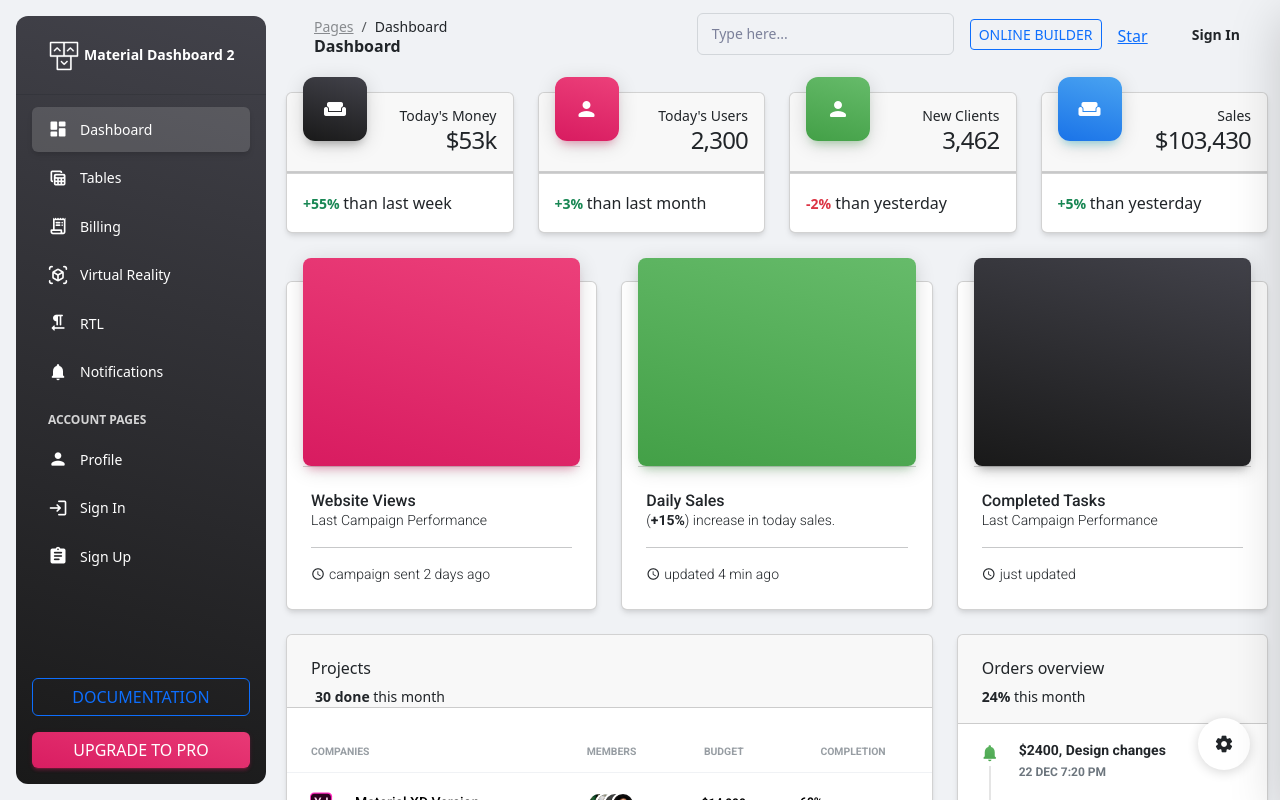
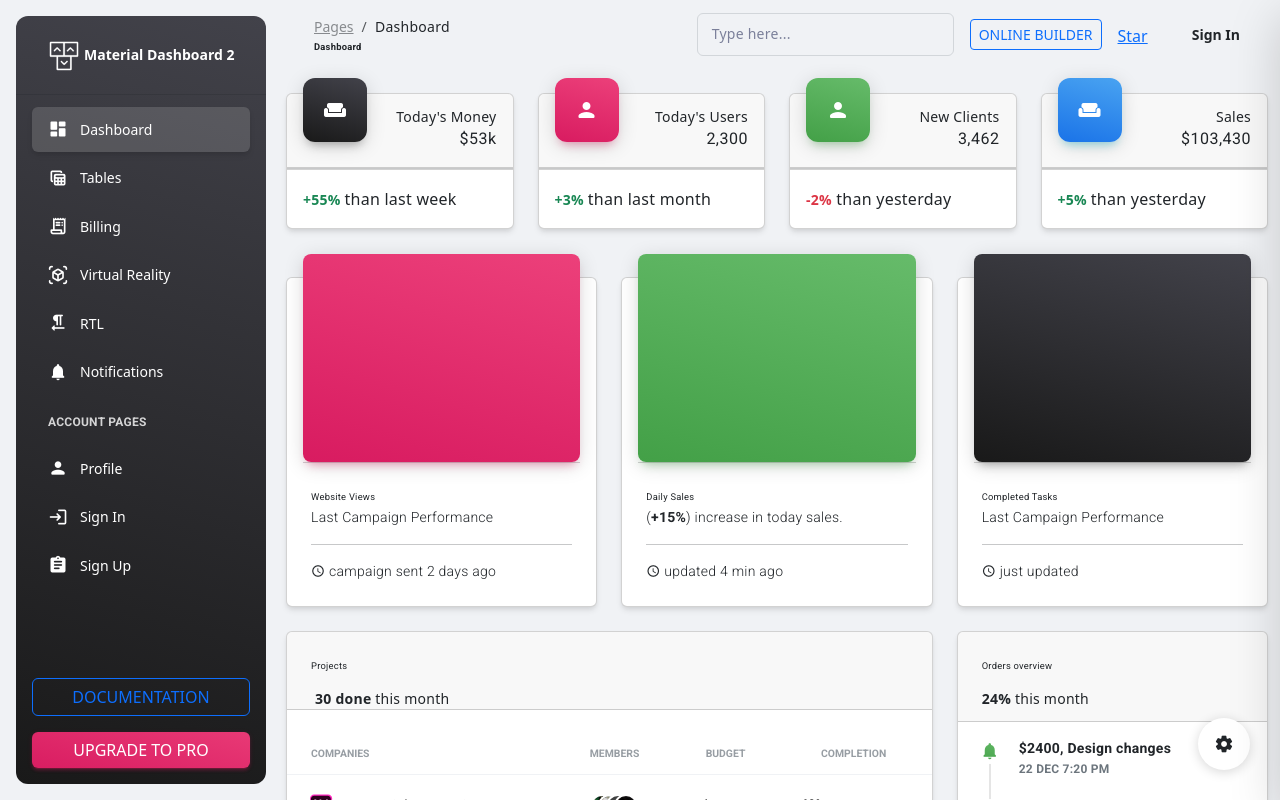
Before and after one commit to magnutudo/advanced_diary_project, an Angular app: page / in a window 1280 px wide. Shown: the top 800 px of the page. Built offline with nearby package versions, Linux system fonts and the light colour scheme.

Commit message:
added libraries

```diff
--- a/angular.json
+++ b/angular.json
@@ -25,6 +25,7 @@
               "src/assets"
             ],
             "styles": [
+              "@angular/material/prebuilt-themes/indigo-pink.css",
               "src/styles.css",
               "node_modules/bootstrap/dist/css/bootstrap.min.css"
             ],
@@ -88,6 +89,7 @@
               "src/assets"
             ],
             "styles": [
+              "@angular/material/prebuilt-themes/indigo-pink.css",
               "src/styles.css"
             ],
             "scripts": []
--- a/package.json
+++ b/package.json
@@ -11,10 +11,12 @@
   "private": true,
   "dependencies": {
     "@angular/animations": "^15.2.0",
+    "@angular/cdk": "^15.2.9",
     "@angular/common": "^15.2.0",
     "@angular/compiler": "^15.2.0",
     "@angular/core": "^15.2.0",
     "@angular/forms": "^15.2.0",
+    "@angular/material": "^15.2.9",
     "@angular/platform-browser": "^15.2.0",
     "@angular/platform-browser-dynamic": "^15.2.0",
     "@angular/router": "^15.2.0",
--- a/src/app/app.module.ts
+++ b/src/app/app.module.ts
@@ -2,13 +2,15 @@
 import { BrowserModule } from '@angular/platform-browser';
 
 import { AppComponent } from './app.component';
+import { BrowserAnimationsModule } from '@angular/platform-browser/animations';
 
 @NgModule({
   declarations: [
     AppComponent
   ],
   imports: [
-    BrowserModule
+    BrowserModule,
+    BrowserAnimationsModule
   ],
   providers: [],
   bootstrap: [AppComponent]
--- a/src/index.html
+++ b/src/index.html
@@ -10,8 +10,11 @@
   <link href="../assets/css/nucleo-icons.css" rel="stylesheet">
   <link href="../assets/css/nucleo-svg.css" rel="stylesheet">
   <link href="https://fonts.googleapis.com/icon?family=Material+Icons+Round" rel="stylesheet">
+  <link rel="preconnect" href="https://fonts.gstatic.com">
+  <link href="https://fonts.googleapis.com/css2?family=Roboto:wght@300;400;500&display=swap" rel="stylesheet">
+  <link href="https://fonts.googleapis.com/icon?family=Material+Icons" rel="stylesheet">
 </head>
-<body>
+<body class="mat-typography">
   <app-root></app-root>
 </body>
 </html>
--- a/src/styles.css
+++ b/src/styles.css
@@ -1,2 +1,5 @@
 /* You can add global styles to this file, and also import other style files */
 @import "assets/css/material-dashboard.css";
+
+html, body { height: 100%; }
+body { margin: 0; font-family: Roboto, "Helvetica Neue", sans-serif; }
```
Also changed, not shown: 1 other file (tests, documents, lock files or other folders).
